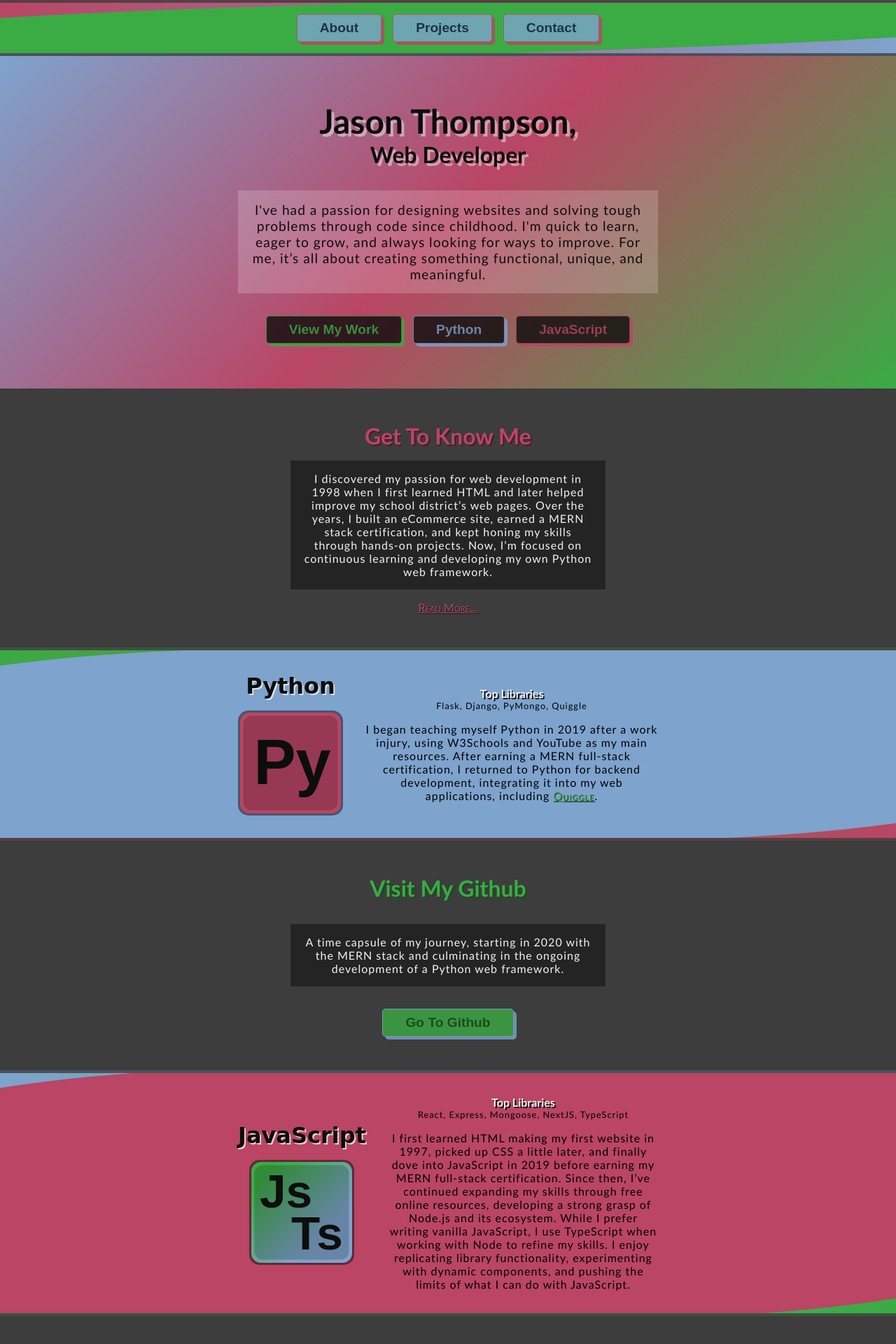
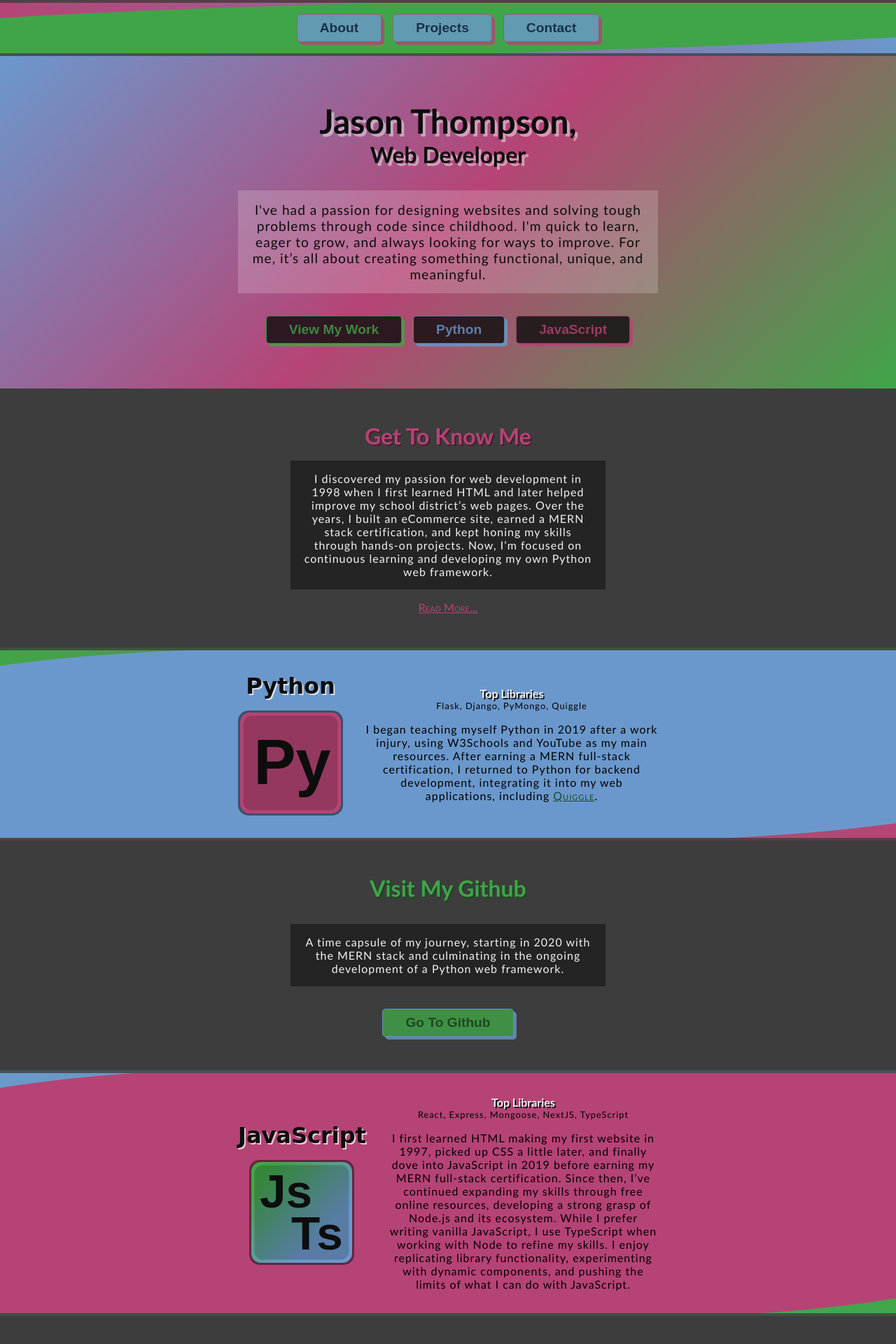
Before and after one commit to jake-the-cake/whoami, a Flask app: page / in a window 1280 px wide. Shown: the top 1920 px of the page at 70% size. Run offline with Flask 3, Linux system fonts and the light colour scheme; parts of the project's set-up code (start-up, migrations or seed data) failed here and were passed over.

Commit message:
fix link styles

```diff
--- a/app/static/styles.css
+++ b/app/static/styles.css
@@ -1,14 +1,14 @@
 :root {
 	--teal-hue: 212;
-	--magenta-hue: 344;
+	--magenta-hue: 334;
 	--yellow-hue: 125;
 
-	--teal-sat: 44%;
+	--teal-sat: 49%;
 	--magenta-sat: 46%;
-	--yellow-sat: 49%;
+	--yellow-sat: 44%;
 
-	--teal-lit: 65%;
-	--magenta-lit: 50%;
+	--teal-lit: 61%;
+	--magenta-lit: 49%;
 	--yellow-lit: 45%;
 
 	--teal-hsl: var(--teal-hue), var(--teal-sat), var(--teal-lit);
@@ -136,17 +136,15 @@ footer {
 .link-magenta,
 .link-yellow {
 	--color: var(--light);
-	--shadow-color: var(--dark-dim);
 	text-decoration: underline !important;
 	font-variant: small-caps !important;
 	color: var(--color) !important;
 	transition: .2s color;
 	cursor: pointer;
-	text-shadow: 1px 1px 0 var(--shadow-color);
 }
 
 .link-teal {
-	--color: var(--teal);
+	--color: var(--teal-dark);
 }
 
 .link-teal:hover {
@@ -154,7 +152,7 @@ footer {
 }
 
 .link-magenta {
-	--color: var(--magenta);
+	--color: var(--magenta-dark);
 }
 
 .link-magenta:hover {
@@ -162,16 +160,29 @@ footer {
 }
 
 .link-yellow {
+	--color: var(--yellow-dark);
+}
+
+.space .link-teal {
+	--color: var(--teal);
+}
+
+.space .link-magenta {
+	--color: var(--magenta);
+}
+
+.space .link-yellow {
 	--color: var(--yellow);
 }
 
+
 .link-yellow:hover {
-	--color: var(--yellow-dim !important);
+	--color: var(--yellow-dim) !important;
 }
 
 .link-dark {
 	--color: var(--dark);
-	--shadow-color: var(--light-dim);
+	/* --shadow-color: var(--light-trans); */
 }
 
 .link-dark:hover {
@@ -327,7 +338,7 @@ footer {
 }
 
 h3.none {
-	--shadow-color: transparent;
+	--shadow-color: transparent !important;
 }
 
 h3.light {
```
